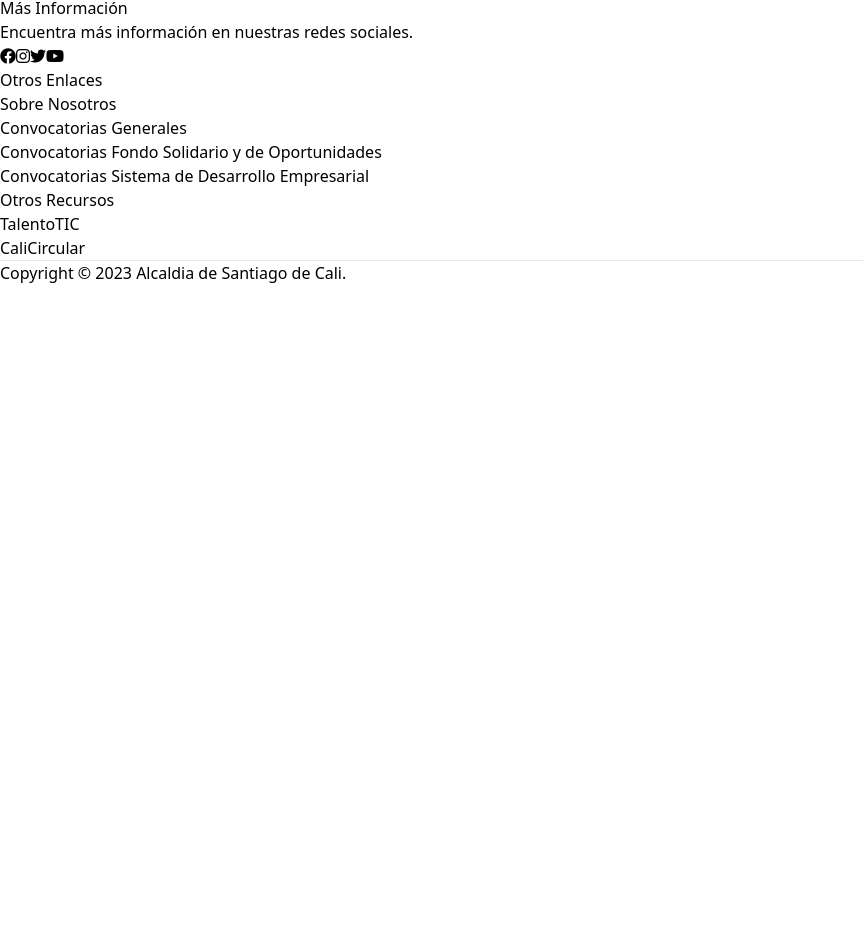
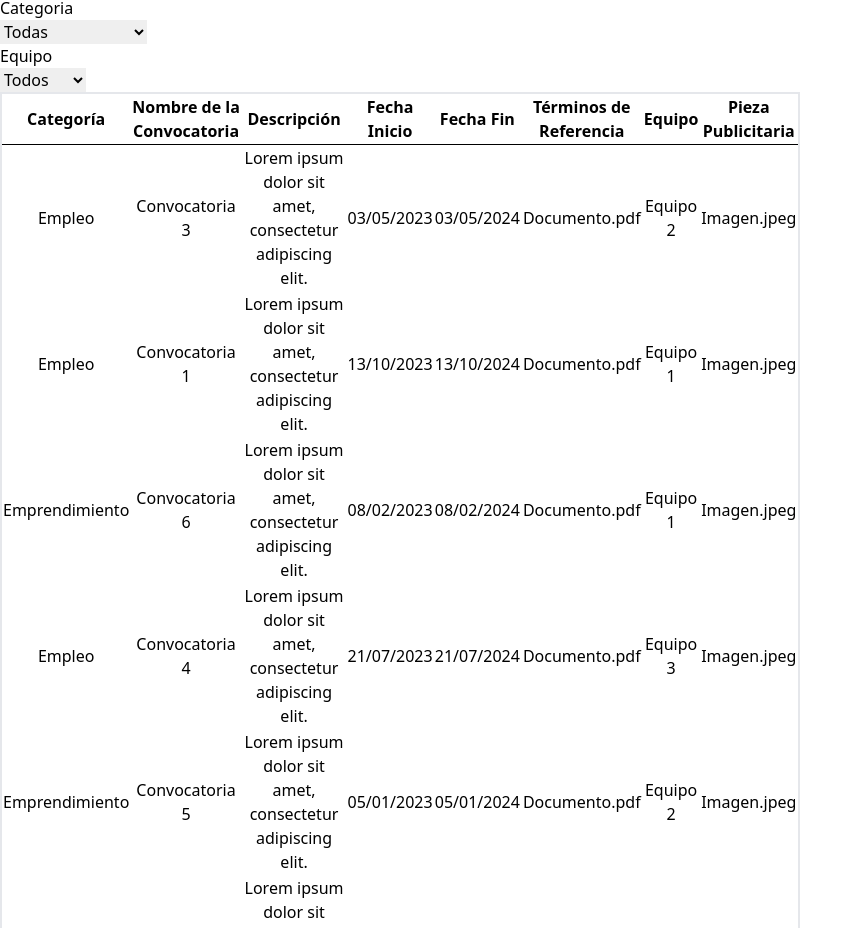
Before and after one commit to mangel119/dinamiza-front, a React (Vite) app: page /profile in a window 1280 px wide. Shown: the part 1548-2476 px from the top of the page, without its empty margins (0-863 px from the left). Before the commit the page ends 1833 px from the top, so only its background shows below. Built offline with nearby package versions, Linux system fonts and the light colour scheme; what @material-tailwind/react would draw is missing.

Commit message:
Pagina de inicion, convocatorias y fondo solidario con tablas

```diff
--- /dev/null
+++ b/src/pages/App.css
@@ -0,0 +1,21 @@
+.App {
+    width: 100%;
+    height: 100vh;
+    display: flex;
+    justify-content: center;
+    align-items: center;
+  }
+
+  table {
+    border: 2px solid forestgreen;
+    width: 800px;
+    height: 200px;
+  }
+
+  th {
+    border-bottom: 1px solid black;
+  }
+
+  td {
+    text-align: center;
+  }
--- a/src/pages/profile.jsx
+++ b/src/pages/profile.jsx
@@ -5,6 +5,18 @@ import {
   BuildingLibraryIcon,
 } from "@heroicons/react/24/solid";
 import { Footer } from "@/widgets/layout";
+
+import { Link } from "react-router-dom";
+import {
+  Card,
+  CardHeader,
+  CardBody,
+  CardFooter,
+  Input,
+  Checkbox,
+} from "@material-tailwind/react";
+
+import './App.css';
 
 export function Profile() {
   return (
@@ -36,6 +48,106 @@ export function Profile() {
                       En este apartado encontraras más información relacionada con todas las convocatorias vigentes ofrecidas por la Secretaría de Desarrollo Económico de Cali para la comunidad.
                     </Typography>
                     <Button variant="text">Ver más</Button>
+
+                    <div className="mb-2 flex items-center justify-center gap-2">
+                      <div>
+                      Categoria
+                        <div>
+                          <select>
+                          <option selected value="todas">Todas</option>
+                          <option value="empleo">Empleo</option>
+                          <option value="emprendimiento">Emprendimiento</option>
+                          </select>
+                        </div>
+                      </div>
+                      <div>
+                      Equipo
+                        <div>
+                          <select>
+                          <option selected value="todos">Todos</option>
+                          <option value="equipo1">Equipo 1</option>
+                          <option value="equipo2">Equipo 2</option>
+                          <option value="equipo3">Equipo 3</option>
+                          </select>
+                        </div>
+                      </div>
+                    </div>
+
+                    <div className="Tabla">
+                      <table>
+                        <tr>
+                          <th>Categoría</th>
+                          <th>Nombre de la Convocatoria</th>
+                          <th>Descripción</th>
+                          <th>Fecha Inicio</th>
+                          <th>Fecha Fin</th>
+                          <th>Términos de Referencia</th>
+                          <th>Equipo</th>
+                          <th>Pieza Publicitaria</th>
+                        </tr>
+                        <tr>
+                          <td>Empleo</td>
+                          <td>Convocatoria 3</td>
+                          <td>Lorem ipsum dolor sit amet, consectetur adipiscing elit.</td>
+                          <td>03/05/2023</td>
+                          <td>03/05/2024</td>
+                          <td>Documento.pdf</td>
+                          <td>Equipo 2</td>
+                          <td>Imagen.jpeg</td>
+                        </tr>
+                        <tr>
+                          <td>Empleo</td>
+                          <td>Convocatoria 1</td>
+                          <td>Lorem ipsum dolor sit amet, consectetur adipiscing elit.</td>
+                          <td>13/10/2023</td>
+                          <td>13/10/2024</td>
+                          <td>Documento.pdf</td>
+                          <td>Equipo 1</td>
+                          <td>Imagen.jpeg</td>
+                        </tr>
+                        <tr>
+                          <td>Emprendimiento</td>
+                          <td>Convocatoria 6</td>
+                          <td>Lorem ipsum dolor sit amet, consectetur adipiscing elit.</td>
+                          <td>08/02/2023</td>
+                          <td>08/02/2024</td>
+                          <td>Documento.pdf</td>
+                          <td>Equipo 1</td>
+                          <td>Imagen.jpeg</td>
+                        </tr>
+                        <tr>
+                          <td>Empleo</td>
+                          <td>Convocatoria 4</td>
+                          <td>Lorem ipsum dolor sit amet, consectetur adipiscing elit.</td>
+                          <td>21/07/2023</td>
+                          <td>21/07/2024</td>
+                          <td>Documento.pdf</td>
+                          <td>Equipo 3</td>
+                          <td>Imagen.jpeg</td>
+                        </tr>
+                        <tr>
+                          <td>Emprendimiento</td>
+                          <td>Convocatoria 5</td>
+                          <td>Lorem ipsum dolor sit amet, consectetur adipiscing elit.</td>
+                          <td>05/01/2023</td>
+                          <td>05/01/2024</td>
+                          <td>Documento.pdf</td>
+                          <td>Equipo 2</td>
+                          <td>Imagen.jpeg</td>
+                        </tr>
+                        <tr>
+                          <td>Emprendimiento</td>
+                          <td>Convocatoria 2</td>
+                          <td>Lorem ipsum dolor sit amet, consectetur adipiscing elit.</td>
+                          <td>21/07/2023</td>
+                          <td>21/07/2024</td>
+                          <td>Documento.pdf</td>
+                          <td>Equipo 3</td>
+                          <td>Imagen.jpeg</td>
+                        </tr>
+                      </table>
+                    </div>
+
                   </div>
                 </div>
               </div>
--- a/src/pages/sign-in.jsx
+++ b/src/pages/sign-in.jsx
@@ -5,6 +5,16 @@ import {
   BuildingLibraryIcon,
 } from "@heroicons/react/24/solid";
 import { Footer } from "@/widgets/layout";
+
+import { Link } from "react-router-dom";
+import {
+  Card,
+  CardHeader,
+  CardBody,
+  CardFooter,
+  Input,
+  Checkbox,
+} from "@material-tailwind/react";
 
 export function SignIn() {
   return (
@@ -36,6 +46,100 @@ export function SignIn() {
                     El Fondo Solidario y de Oportunidades es una iniciativa de la Administración Distrital, que busca apoyar a los microempresarios y vendedores formales e informales, para fortalecer sus unidades de negocio a través de un crédito público.
                     </Typography>
                     <Button variant="text">Ver más</Button>
+
+                    <div className="mb-2 flex items-center justify-center gap-2">
+                      <div>
+                      Categoria
+                        <div>
+                          <Checkbox label="Empleo" />
+                          <Checkbox label="Emprendimiento" />
+                        </div>
+                      </div>
+                      <div>
+                      Equipo
+                        <div>
+                          <Checkbox label="Equipo1" />
+                          <Checkbox label="Equipo2" />
+                          <Checkbox label="Equipo3" />
+                        </div>
+                      </div>
+                    </div>
+
+                    <div className="Tabla">
+                      <table>
+                        <tr>
+                          <th>Categoría</th>
+                          <th>Nombre de la Convocatoria</th>
+                          <th>Descripción</th>
+                          <th>Fecha Inicio</th>
+                          <th>Fecha Fin</th>
+                          <th>Términos de Referencia</th>
+                          <th>Equipo</th>
+                          <th>Pieza Publicitaria</th>
+                        </tr>
+                        <tr>
+                          <td>Empleo</td>
+                          <td>Convocatoria 3</td>
+                          <td>Lorem ipsum dolor sit amet, consectetur adipiscing elit.</td>
+                          <td>03/05/2023</td>
+                          <td>03/05/2024</td>
+                          <td>Documento.pdf</td>
+                          <td>Equipo 2</td>
+                          <td>Imagen.jpeg</td>
+                        </tr>
+                        <tr>
+                          <td>Empleo</td>
+                          <td>Convocatoria 1</td>
+                          <td>Lorem ipsum dolor sit amet, consectetur adipiscing elit.</td>
+                          <td>13/10/2023</td>
+                          <td>13/10/2024</td>
+                          <td>Documento.pdf</td>
+                          <td>Equipo 1</td>
+                          <td>Imagen.jpeg</td>
+                        </tr>
+                        <tr>
+                          <td>Emprendimiento</td>
+                          <td>Convocatoria 6</td>
+                          <td>Lorem ipsum dolor sit amet, consectetur adipiscing elit.</td>
+                          <td>08/02/2023</td>
+                          <td>08/02/2024</td>
+                          <td>Documento.pdf</td>
+                          <td>Equipo 1</td>
+                          <td>Imagen.jpeg</td>
+                        </tr>
+                        <tr>
+                          <td>Empleo</td>
+                          <td>Convocatoria 4</td>
+                          <td>Lorem ipsum dolor sit amet, consectetur adipiscing elit.</td>
+                          <td>21/07/2023</td>
+                          <td>21/07/2024</td>
+                          <td>Documento.pdf</td>
+                          <td>Equipo 3</td>
+                          <td>Imagen.jpeg</td>
+                        </tr>
+                        <tr>
+                          <td>Emprendimiento</td>
+                          <td>Convocatoria 5</td>
+                          <td>Lorem ipsum dolor sit amet, consectetur adipiscing elit.</td>
+                          <td>05/01/2023</td>
+                          <td>05/01/2024</td>
+                          <td>Documento.pdf</td>
+                          <td>Equipo 2</td>
+                          <td>Imagen.jpeg</td>
+                        </tr>
+                        <tr>
+                          <td>Emprendimiento</td>
+                          <td>Convocatoria 2</td>
+                          <td>Lorem ipsum dolor sit amet, consectetur adipiscing elit.</td>
+                          <td>21/07/2023</td>
+                          <td>21/07/2024</td>
+                          <td>Documento.pdf</td>
+                          <td>Equipo 3</td>
+                          <td>Imagen.jpeg</td>
+                        </tr>
+                      </table>
+                    </div>
+
                   </div>
                 </div>
               </div>
--- a/src/routes.jsx
+++ b/src/routes.jsx
@@ -28,7 +28,7 @@ export const routes = [
   },
   {
     icon: UserPlusIcon,
-    name: "Convocatorias Sistema de Desarrollo Empresarial",
+    name: "Convocatorias Sistema Desarrollo Empresarial",
     path: "/sign-up",
     element: <SignUp />,
   },
```
